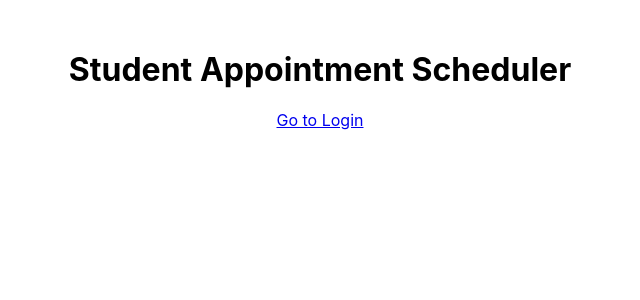
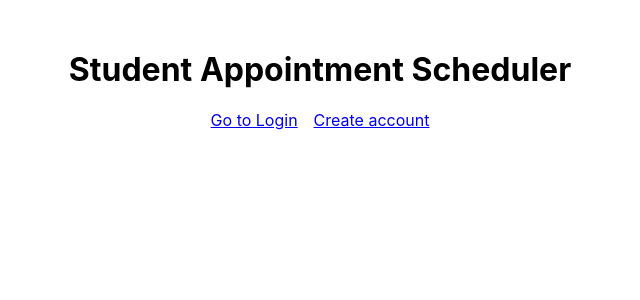
Before and after one commit to Ramadal19/student-appointment-scheduler-mern, a React (Create React App) app in the folder frontend/: page / in a window 1280 px wide. Shown: the top 300 px of the page, without its empty margins (320-960 px from the left). Built offline with nearby package versions, Linux system fonts and the light colour scheme; no server answers.

Commit message:
Route Register

```diff
--- a/frontend/src/App.js
+++ b/frontend/src/App.js
@@ -1,8 +1,9 @@
 import React, { useEffect, useState } from "react";
-import { BrowserRouter, Routes, Route, Link } from "react-router-dom";
+import { BrowserRouter, Routes, Route, Link, Navigate } from "react-router-dom";
 import Login from "./pages/Login";
+import Register from "./pages/Register"; // ✅ NUEVO
 import Dashboard from "./pages/Dashboard";
-import ProtectedRoute from "./components/ProtectedRoute"; // ✅ NUEVO
+import ProtectedRoute from "./components/ProtectedRoute";
 import "./styles/auth.css";
 
 function Home() {
@@ -12,7 +13,7 @@ function Home() {
     process.env.REACT_APP_API_URL || "http://localhost:5000";
 
   useEffect(() => {
-    fetch(`${API_BASE}/api/health`)
+    fetch(`${API_BASE}/api/health`, { credentials: "include" })
       .then((res) => res.json())
       .then((data) => setMessage(data.message))
       .catch((err) => console.error("API ERROR:", err));
@@ -23,8 +24,9 @@ function Home() {
       <h1>Student Appointment Scheduler</h1>
       <p>{message}</p>
 
-      <div style={{ marginTop: 20 }}>
+      <div style={{ marginTop: 20, display: "flex", gap: 16, justifyContent: "center" }}>
         <Link to="/login">Go to Login</Link>
+        <Link to="/register">Create account</Link> {/* ✅ NUEVO */}
       </div>
     </div>
   );
@@ -37,6 +39,9 @@ export default function App() {
         <Route path="/" element={<Home />} />
         <Route path="/login" element={<Login />} />
 
+        {/* ✅ NUEVO */}
+        <Route path="/register" element={<Register />} />
+
         {/* ✅ PROTEGIDO */}
         <Route
           path="/dashboard"
@@ -46,6 +51,9 @@ export default function App() {
             </ProtectedRoute>
           }
         />
+
+        {/* opcional: cualquier ruta desconocida vuelve a Home */}
+        <Route path="*" element={<Navigate to="/" replace />} />
       </Routes>
     </BrowserRouter>
   );
```
